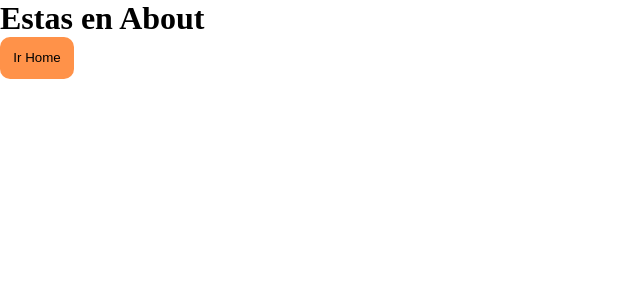
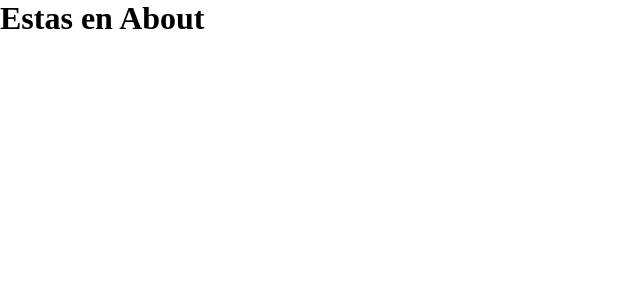
Before and after one commit to Douglas-san-anton/next, a Next.js app in the folder next-app/: page /about in a window 1280 px wide. Shown: the top 300 px of the page, without its empty margins (0-640 px from the left). Built offline with nearby package versions, Linux system fonts and the light colour scheme.

Commit message:
home creation and styles

```diff
--- a/next-app/src/pages/about.tsx
+++ b/next-app/src/pages/about.tsx
@@ -1,20 +1,9 @@
-import Link from 'next/link'
 import React from 'react'
 
 const about = () => {
   return (
     <div>
       <h1>Estas en About</h1>
-      <Link href={'/'}>
-        <button type='submit' style={{
-          backgroundColor: '#ff9249',
-          padding: '1em',
-          borderRadius: '10px',
-          cursor: 'pointer',
-          border: 'none'
-        }}
-        >Ir Home</button>
-      </Link>
     </div>
   )
 }
--- a/next-app/src/pages/index.tsx
+++ b/next-app/src/pages/index.tsx
@@ -1,9 +1,11 @@
-import { Navbar } from '@/components/navbar/Navbar'
+import Home from '@/components/Home'
+import { Navbar } from '@/components/Navbar'
 
 function HomePage() {
   return (
     <main>
       <Navbar />
+      <Home />
     </main>
   )
 }
--- /dev/null
+++ b/next-app/src/styles/Home.module.scss
@@ -0,0 +1,6 @@
+@import 'vars';
+
+.main {
+  background: $--bg-color-primary;
+  height: 100vh;
+}
--- a/next-app/src/styles/Navbar.module.scss
+++ b/next-app/src/styles/Navbar.module.scss
@@ -1,7 +1,7 @@
 @import 'vars';
 
 .nav {
-  background-color: rgb(24, 24, 24);
+  background-color: $--bg-color-primary;
   height: 70px;
   color: white;
   font-family: $--font-primary;
--- a/next-app/src/styles/_vars.scss
+++ b/next-app/src/styles/_vars.scss
@@ -4,3 +4,4 @@
  $--border-radius: 12px;
  $--font-primary: 'Poppins', sans-serif;
  $--font-secondary: 'Kumbh Sans', sans-serif;
+ $--bg-color-primary: rgb(24, 24, 24);
```
Also changed, not shown: next-app/src/components/Home.tsx (added, +10 -0 lines), next-app/src/components/Navbar.tsx (renamed from next-app/src/components/navbar/Navbar.tsx), next-app/src/styles/HomePage.module.scss (deleted).
